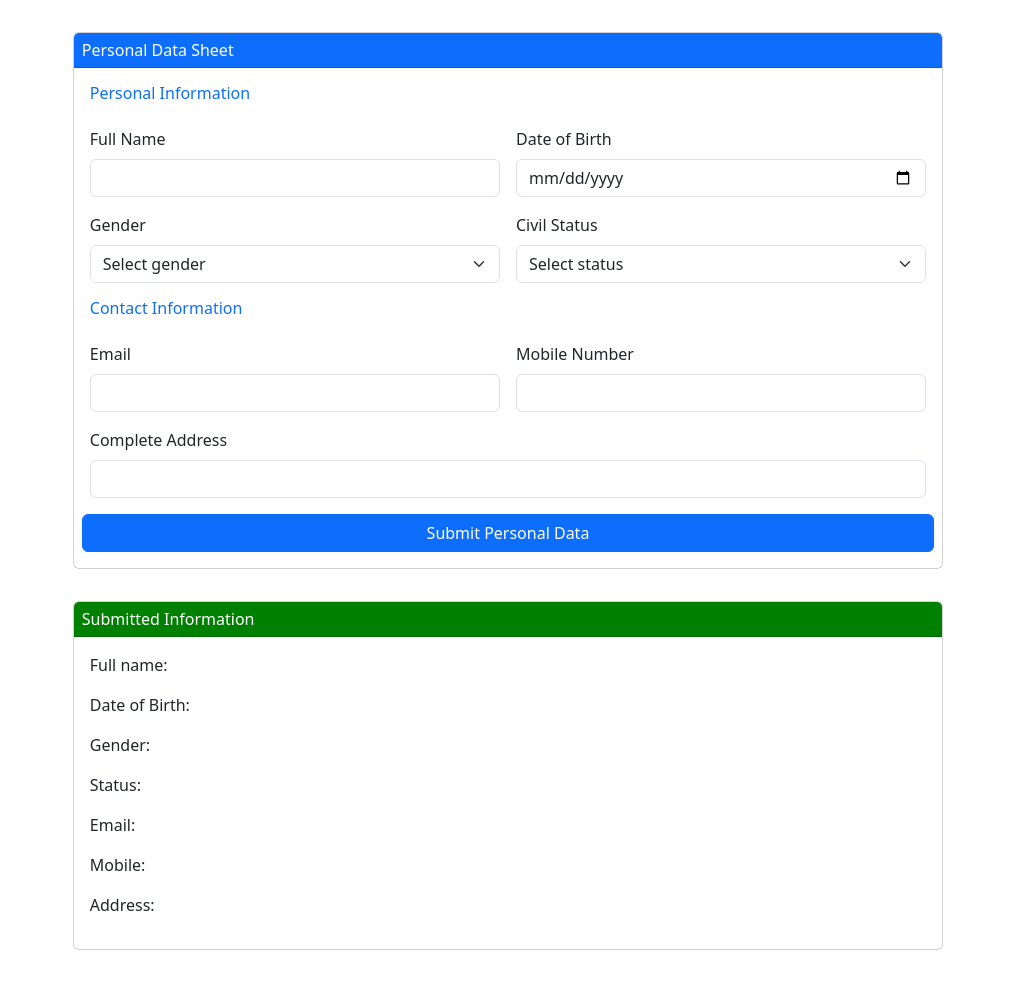
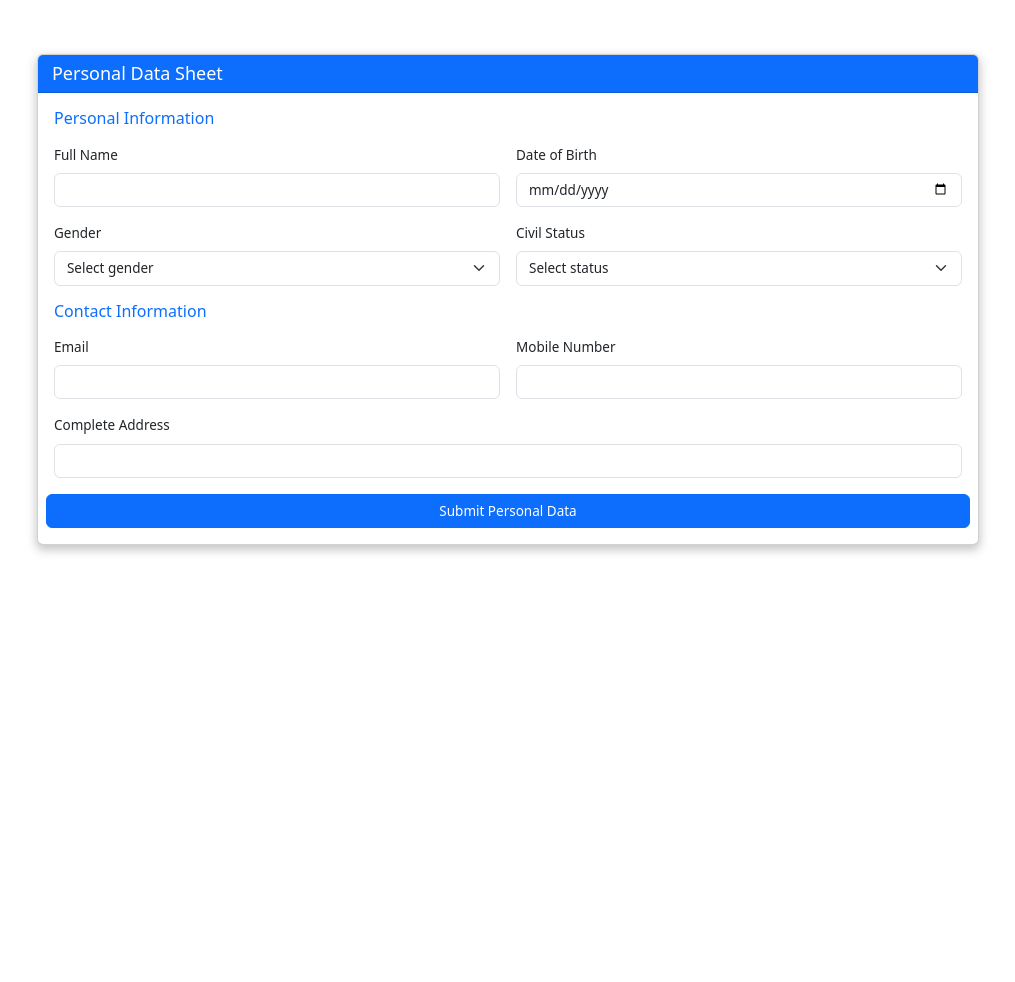
Before and after one commit to ronfrancis-reyes/BSIT-2E-G2-Group1-Activities, a PHP site: page / in a window 1280 px wide. Shown: the whole page, without its empty margins (132-1147 px from the left). After the commit the page ends 554 px from the top, so only its background shows below. Run offline with PHP 8.4, Linux system fonts and the light colour scheme.

Commit message:
Activity 4 Canare David Geeno

```diff
--- a/Activity4_CanareDavidGeeno/index.html
+++ b/Activity4_CanareDavidGeeno/index.html
@@ -73,16 +73,18 @@
 			</div>
 		</div>
 
-    <div class="card submitted">
+		<div class="card" id="submitted-info">
 			<div class="card-header submit-header">Submitted Information</div>
 			<div class="card-body">
-        <p id="name">Full name:</p>
-        <p id="birth">Date of Birth:</p>
-        <p id="gender">Gender:</p>
-        <p id="status">Status:</p>
-        <p id="email">Email:</p>
-        <p id="mobile">Mobile:</p>
-        <p id="address">Address:</p>
+				<p class="col-md-6">
+					<strong>Full name: </strong><span id="name"></span>
+				</p>
+				<p><strong>Date of Birth: </strong><span id="birth"></span></p>
+				<p><strong>Status: </strong><span id="status"></span></p>
+				<p><strong>Gender: </strong><span id="gender"></span></p>
+				<p><strong>Email: </strong><span id="email"></span></p>
+				<p><strong>Mobile: </strong><span id="mobile"></span></p>
+				<p><strong>Address: </strong><span id="address"></span></p>
 			</div>
 		</div>
 	</body>
--- a/Activity4_CanareDavidGeeno/script.js
+++ b/Activity4_CanareDavidGeeno/script.js
@@ -9,19 +9,36 @@ function submitData() {
 
 	let validation = document.getElementById("validation");
 	if (name === "") {
-    validation.innerText = "Please enter your full name.";
+		validation.innerText = "Please enter your full name";
 		validation.style.display = "block";
 	} else if (birth === "") {
-    console.log("no2");
+		validation.innerText = "Please enter your birth date";
+		validation.style.display = "block";
 	} else if (gender === "Select gender") {
-    console.log("no3");
+		validation.innerText = "Please enter your gender";
+		validation.style.display = "block";
 	} else if (status === "Select status") {
-    console.log("no4");
+		validation.innerText = "Please enter your status";
+		validation.style.display = "block";
 	} else if (email === "") {
-    console.log("no5");
+		validation.innerText = "Please enter your email";
+		validation.style.display = "block";
 	} else if (number === "") {
-    console.log("no6");
+		validation.innerText = "Please enter your number";
+		validation.style.display = "block";
 	} else if (address === "") {
-    console.log("no7");
+		validation.innerText = "Please enter your address";
+		validation.style.display = "block";
+	} else {
+		validation.style.display = "none";
+		document.getElementById("name").innerText = name;
+		document.getElementById("birth").innerText = birth;
+		document.getElementById("gender").innerText = gender;
+		document.getElementById("status").innerText = status;
+		document.getElementById("email").innerText = email;
+		document.getElementById("mobile").innerText = number;
+		document.getElementById("address").innerText = address;
+
+		document.getElementById("submitted-info").style.display = "block";
 	}
 }
--- a/Activity4_CanareDavidGeeno/styles.css
+++ b/Activity4_CanareDavidGeeno/styles.css
@@ -1,21 +1,43 @@
+* {
+	box-sizing: border-box;
+}
+.card-body {
+	font-size: 13.5px;
+}
 .card {
-  margin: 2.5% 16%;
+	margin: 4.25% 13.2%;
+	box-shadow: 0 4px 10px 1px rgba(73, 73, 73, 0.315);
+}
+
+.form-control,
+.form-select {
+	font-size: 13.5px;
 }
 .card-header {
 	background-color: #0d6efd;
-  padding: 5px 8px;
+	font-size: large;
+	padding: 5px 14px;
 	color: white;
 }
 .submit-header {
-  background-color: green;
-  padding: 5px 8px;
+	background-color: rgb(3, 145, 97);
+	padding: 5px 14px;
 	color: white;
 }
 .title {
 	color: #0d6efd;
+	margin-bottom: 0px;
+}
+
+.btn {
+	font-size: 13.5px;
 }
 
 #validation {
 	display: none;
 	color: red;
 }
+
+#submitted-info {
+	display: none;
+}
```
Lines whose indentation alone changed are shown as unchanged.
